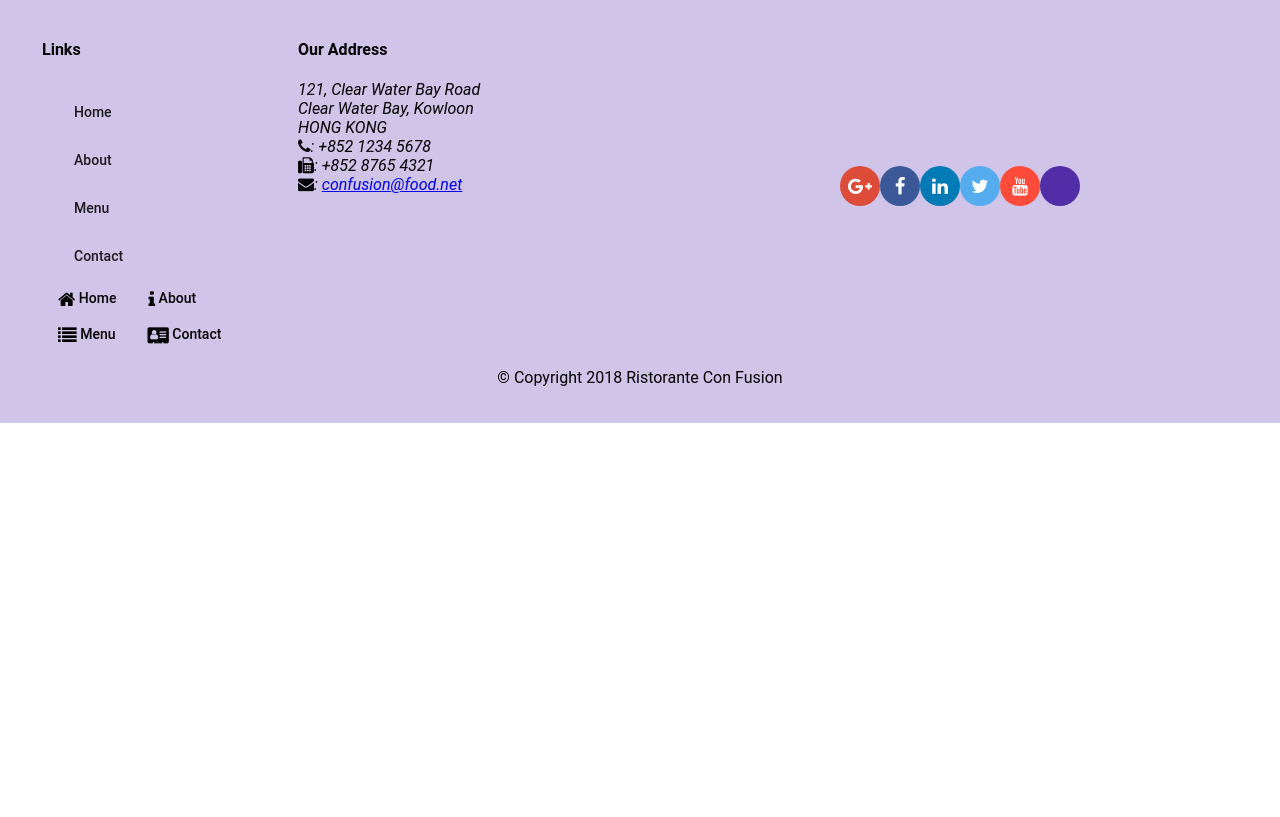
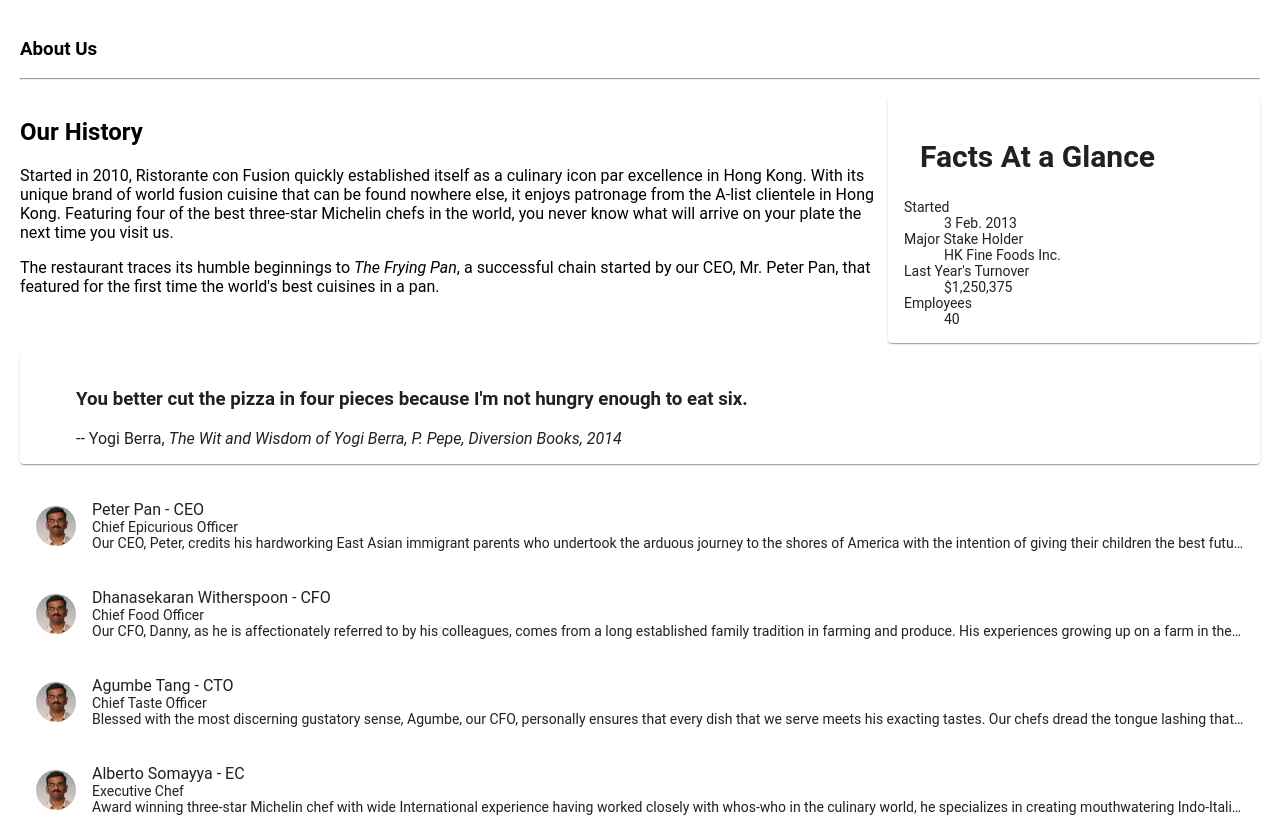
Before and after one commit to MichaelYang005/AngularExerise, an Angular app: page /about in a window 1280 px wide. Before the commit this address led to /. Shown: the part 340-1157 px from the top of the page. Before the commit the page ends 800 px from the top, so only its background shows below. Built offline with nearby package versions, Linux system fonts and the light colour scheme; a web font is replaced by a local one.

Commit message:
assigment2 - angular

```diff
--- a/src/app/about/about.component.html
+++ b/src/app/about/about.component.html
@@ -1,3 +1,74 @@
-<p>
-  about works!
-</p>
+<div class="container"
+  fxLayout="column"
+  fxLayoutGap="10px">
+  <div fxFlex>
+    <div>
+        <h3>About Us</h3>
+        <hr>
+    </div>
+  </div>
+  <div fxFlex>
+    <div fxLayout="column" fxLayout.gt-sm="row">
+      <div fxFlex="70">
+        <h2>Our History</h2>
+        <p>Started in 2010, Ristorante con Fusion quickly established itself as
+          a culinary icon par excellence in Hong Kong. With its unique brand of
+          world fusion cuisine that can be found nowhere else, it enjoys
+          patronage from the A-list clientele in Hong Kong.  Featuring four of
+          the best three-star Michelin chefs in the world, you never know what
+          will arrive on your plate the next time you visit us.</p>
+        <p>The restaurant traces its humble beginnings to <em>The Frying Pan</em
+          >, a successful chain started by our CEO, Mr. Peter Pan, that featured
+          for the first time the world's best cuisines in a pan.</p>
+      </div>
+      <div fxFlex="30">
+        <mat-card>
+          <mat-card-header>
+            <mat-card-title>
+            <h2>Facts At a Glance</h2>
+            </mat-card-title>
+          </mat-card-header>
+          <mat-card-content>
+            <dl>
+              <dt>Started</dt>
+              <dd>3 Feb. 2013</dd>
+              <dt>Major Stake Holder</dt>
+              <dd>HK Fine Foods Inc.</dd>
+              <dt>Last Year's Turnover</dt>
+              <dd>$1,250,375</dd>
+              <dt>Employees</dt>
+              <dd>40</dd>
+            </dl>
+          </mat-card-content>
+        </mat-card>
+      </div>
+    </div>
+  </div>
+
+  <div fxFlex>
+    <mat-card>
+      <blockquote>
+        <h3>You better cut the pizza in four pieces because
+            I'm not hungry enough to eat six.</h3>
+        <footer>-- Yogi Berra,
+          <cite>The Wit and Wisdom of Yogi Berra,
+            P. Pepe, Diversion Books, 2014</cite>
+        </footer>
+      </blockquote>
+    </mat-card>
+  </div>
+
+  <div fxFlex>
+      <mat-list>
+          <mat-list-item *ngFor="let leader of leaders">
+              <img matListAvatar src="{{leader.image}}" alt={{leader.name}}>
+
+              <p mat-line> {{leader.name}} - {{leader.abbr}} </p>
+              <p mat-line> <span > {{leader.designation}}</span></p>
+              <p mat-line>{{leader.description}}
+
+          </mat-list-item>
+        </mat-list>
+    </div>
+
+</div>
--- a/src/app/about/about.component.ts
+++ b/src/app/about/about.component.ts
@@ -1,4 +1,6 @@
 import { Component, OnInit } from '@angular/core';
+import { Leader } from '../shared/leader';
+import { LeaderService } from '../services/leader.service';
 
 @Component({
   selector: 'app-about',
@@ -7,9 +9,12 @@ import { Component, OnInit } from '@angular/core';
 })
 export class AboutComponent implements OnInit {
 
-  constructor() { }
+  leaders: Leader[];
+
+  constructor(private leaderService: LeaderService) { }
 
   ngOnInit() {
+    this.leaders = this.leaderService.getLeaders();
   }
 
 }
--- a/src/app/app-routing/routes.ts
+++ b/src/app/app-routing/routes.ts
@@ -10,4 +10,5 @@ export const routes: Routes = [
   { path: '', redirectTo: '/home', pathMatch: 'full' },
   { path: 'contactus',     component: ContactComponent },
   { path: 'dishdetail/:id',     component: DishdetailComponent },
+  { path: 'about',     component: AboutComponent },
 ];
--- a/src/app/app.module.ts
+++ b/src/app/app.module.ts
@@ -20,6 +20,7 @@ import { ContactComponent } from './contact/contact.component';
 
 import { DishService } from './services/dish.service';
 import { PromotionService} from './services/promotion.service';
+import { LeaderService } from './services/leader.service';
 
 import { AppRoutingModule } from './app-routing/app-routing.module';
 
@@ -48,7 +49,7 @@ import { AppRoutingModule } from './app-routing/app-routing.module';
 
 
   ],
-  providers: [DishService, PromotionService],
+  providers: [DishService, PromotionService, LeaderService],
   bootstrap: [AppComponent]
 })
 export class AppModule { }
--- a/src/app/footer/footer.component.html
+++ b/src/app/footer/footer.component.html
@@ -9,7 +9,7 @@
         <h4>Links</h4>
         <mat-list>
             <mat-list-item><a mat-button routerLink="/home" >Home</a></mat-list-item>
-            <mat-list-item><a mat-button>About</a></mat-list-item>
+            <mat-list-item><a mat-button routerLink="/about">About</a></mat-list-item>
             <mat-list-item><a mat-button routerLink="/menu">Menu</a></mat-list-item>
             <mat-list-item><a mat-button routerLink="/contactus">Contact</a></mat-list-item>
 
--- a/src/app/header/header.component.html
+++ b/src/app/header/header.component.html
@@ -1,7 +1,7 @@
 <mat-toolbar color="primary">
   <span><img src="/assets/images/logo.png" height=30 width=41></span>
   <a mat-button routerLink="/home" routerLinkActive="active"><span class="fa fa-home fa-lg"></span> Home</a>
-  <a mat-button><span class="fa fa-info fa-lg"></span> About</a>
+  <a mat-button routerLink="/about" routerLinkActive="active"><span class="fa fa-info fa-lg"></span> About</a>
   <a mat-button routerLink="/menu" routerLinkActive="active"><span class="fa fa-list fa-lg"></span> Menu</a>
   <a mat-button routerLink="/contactus" routerLinkActive="active"><span class="fa fa-address-card fa-lg"></span> Contact</a>
 
--- a/src/app/home/home.component.html
+++ b/src/app/home/home.component.html
@@ -30,4 +30,17 @@
     </p>
   </mat-card-content>
 </mat-card>
+<mat-card *ngIf="leader" fxFlex>
+    <mat-card-header>
+      <div mat-card-avatar></div>
+      <mat-card-title>
+        <h3>{{leader.name | uppercase}}</h3>
+      </mat-card-title>
+    </mat-card-header>
+    <img mat-card-image src={{leader.image}} alt={{leader.name}}>
+    <mat-card-content>
+      <p>{{leader.description}}
+      </p>
+    </mat-card-content>
+  </mat-card>
 </div>
--- a/src/app/home/home.component.ts
+++ b/src/app/home/home.component.ts
@@ -3,6 +3,8 @@ import { Dish } from '../shared/dish';
 import { DishService } from '../services/dish.service';
 import { Promotion } from '../shared/promotion';
 import { PromotionService } from '../services/promotion.service';
+import { Leader } from '../shared/leader';
+import { LeaderService } from '../services/leader.service';
 
 @Component({
   selector: 'app-home',
@@ -13,16 +15,18 @@ export class HomeComponent implements OnInit {
 
   dish: Dish;
   promotion: Promotion;
+  leader: Leader;
 
 
 
   constructor(private dishservice: DishService,
-    private promotionservice: PromotionService) { }
+    private promotionservice: PromotionService, private leaderService: LeaderService) { }
 
 
   ngOnInit() {
     this.dish = this.dishservice.getFeaturedDish();
     this.promotion = this.promotionservice.getFeaturedPromotion();
+    this.leader = this.leaderService.getFeaturedLeader();
   }
 
 }
--- /dev/null
+++ b/src/app/services/leader.service.ts
@@ -0,0 +1,26 @@
+import { Injectable } from '@angular/core';
+import { Leader } from '../shared/leader';
+import { LEADERS } from '../shared/leaders';
+
+
+@Injectable({
+  providedIn: 'root'
+})
+export class LeaderService {
+
+  constructor() { }
+
+  getLeaders(): Leader[] {
+    return LEADERS;
+  }
+
+  getLeader(id: string): Leader {
+    return LEADERS.filter((leader) => (leader.id === id))[0];
+  }
+
+  getFeaturedLeader(): Leader {
+    return LEADERS.filter((leader) => leader.featured)[0];
+    //one leader is marked as "true" for featured
+  }
+
+}
--- /dev/null
+++ b/src/app/shared/leader.ts
@@ -0,0 +1,10 @@
+
+export class Leader {
+    id: string;
+    name: string;
+    image: string;
+    designation: string;
+    featured: boolean;
+    abbr: string;
+    description: string;
+}
--- /dev/null
+++ b/src/app/shared/leaders.ts
@@ -0,0 +1,46 @@
+import { Leader } from './leader';
+
+
+export const LEADERS: Leader[] =
+[
+    {
+      id: '0',
+      name: 'Peter Pan',
+      image: '/assets/images/alberto.png',
+      designation: 'Chief Epicurious Officer',
+      abbr: 'CEO',
+      featured: false,
+      // tslint:disable-next-line:max-line-length
+      description: 'Our CEO, Peter, credits his hardworking East Asian immigrant parents who undertook the arduous journey to the shores of America with the intention of giving their children the best future. His mother\'s wizardy in the kitchen whipping up the tastiest dishes with whatever is available inexpensively at the supermarket, was his first inspiration to create the fusion cuisines for which The Frying Pan became well known. He brings his zeal for fusion cuisines to this restaurant, pioneering cross-cultural culinary connections.'
+    },
+    {
+      id: '1',
+      name: 'Dhanasekaran Witherspoon',
+      image: '/assets/images/alberto.png',
+      designation: 'Chief Food Officer',
+      abbr: 'CFO',
+      featured: false,
+      // tslint:disable-next-line:max-line-length
+      description: 'Our CFO, Danny, as he is affectionately referred to by his colleagues, comes from a long established family tradition in farming and produce. His experiences growing up on a farm in the Australian outback gave him great appreciation for varieties of food sources. As he puts it in his own words, Everything that runs, wins, and everything that stays, pays!'
+    },
+    {
+      id: '2',
+      name: 'Agumbe Tang',
+      image: '/assets/images/alberto.png',
+      designation: 'Chief Taste Officer',
+      abbr: 'CTO',
+      featured: false,
+      // tslint:disable-next-line:max-line-length
+      description: 'Blessed with the most discerning gustatory sense, Agumbe, our CFO, personally ensures that every dish that we serve meets his exacting tastes. Our chefs dread the tongue lashing that ensues if their dish does not meet his exacting standards. He lives by his motto, You click only if you survive my lick.'
+    },
+    {
+      id: '3',
+      name: 'Alberto Somayya',
+      image: '/assets/images/alberto.png',
+      designation: 'Executive Chef',
+      abbr: 'EC',
+      featured: true,
+      // tslint:disable-next-line:max-line-length
+      description: 'Award winning three-star Michelin chef with wide International experience having worked closely with whos-who in the culinary world, he specializes in creating mouthwatering Indo-Italian fusion experiences. He says, Put together the cuisines from the two craziest cultures, and you get a winning hit! Amma Mia!'
+    }
+  ];
--- a/src/styles.scss
+++ b/src/styles.scss
@@ -57,3 +57,9 @@ $background-moredark: #4527A0;
 .active {
     background: $background-moredark;
 }
+
+.leaderimg {
+  border-radius: 50%;
+  order: 0;
+  float: left;
+}
```
Also changed, not shown: 1 other file (tests, documents, lock files or other folders).
